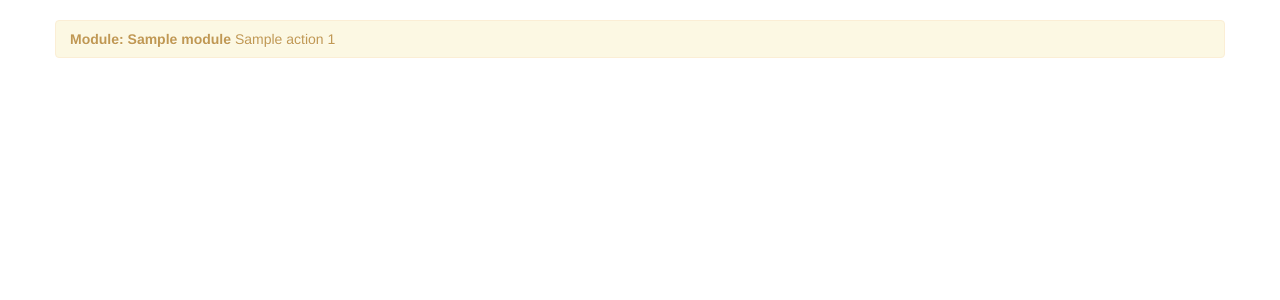
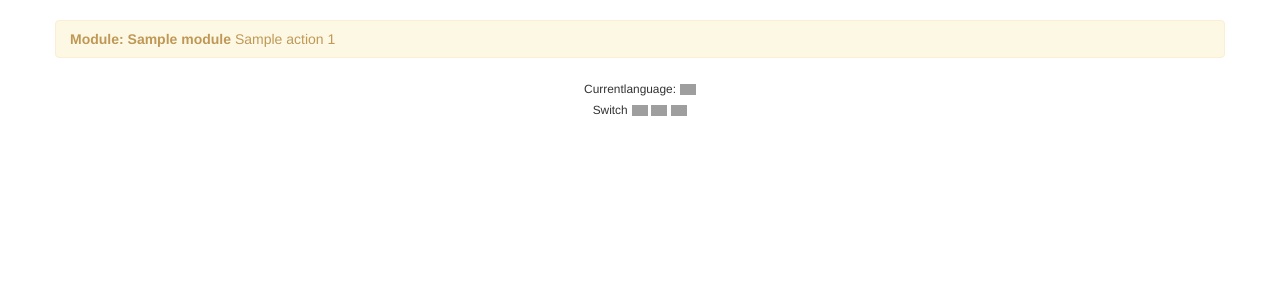
Before and after one commit to sogos/CluddyPublicProject, a PHP site: template themes/default/debug.twig in a window 1280 px wide. Shown: the top 300 px of the page. Run offline with PHP 8.4, Linux system fonts and the light colour scheme; the template is opened without the code that fills it: most values are stand-ins (such as "Sample title", 1, 10 or a date in 2020); some libraries are stand-ins or nearby versions; grey boxes are pictures that could not be loaded.

Commit message:
Ajout du switch de lang sur la route en cours

```diff
--- a/locales/de.yml
+++ b/locales/de.yml
@@ -1 +1,6 @@
+locale: de
+localeflags: de
 module: modul
+language: sprache
+currentlanguage: aktuelle Sprache
+switch: wechseln
--- a/themes/default/base.twig
+++ b/themes/default/base.twig
@@ -11,6 +11,7 @@
     <link href="/css/bootstrap.css" rel="stylesheet">
     <link href="/css/bootstrap-responsive.css" rel="stylesheet">
     <link href="/google-code-prettify/prettify.css" rel="stylesheet">
+    <link href="/flags/flags.css" rel="stylesheet">
 </head>
 <body>
  <div class="container">
@@ -39,8 +40,16 @@ src="http://pagead2.googlesyndication.com/pagead/show_ads.js">
 </script>
 {% endif %}
 </center>
+<center>
+<small>{{ 'currentlanguage'|trans|title }}:</small>
+<img src="blank.gif" class="flag flag-{{ 'localeflags'|trans }}"/><br>
+<small> {{ 'switch'|trans|title }}</small>
+<a href="/en{{url}}"><img src="blank.gif" class="flag flag-gb"/></a>
+<a href="/fr{{url}}"><img src="blank.gif" class="flag flag-fr"/></a>
+<a href="/de{{url}}"><img src="blank.gif" class="flag flag-de"/></a>
+</center>
+
 </div>
-
 <script src="/js/jquery-1.8.0.min.js"></script>
 <script src="/google-code-prettify/prettify.js"></script>
 <script src="/js/bootstrap.min.js"></script>
--- /dev/null
+++ b/web/flags/flags.css
@@ -0,0 +1,255 @@
+.flag {
+	width: 16px;
+	height: 11px;
+	background:url(flags.png) no-repeat
+}
+
+.flag.flag-ad {background-position: -16px 0}
+.flag.flag-ae {background-position: -32px 0}
+.flag.flag-af {background-position: -48px 0}
+.flag.flag-ag {background-position: -64px 0}
+.flag.flag-ai {background-position: -80px 0}
+.flag.flag-al {background-position: -96px 0}
+.flag.flag-am {background-position: -112px 0}
+.flag.flag-an {background-position: -128px 0}
+.flag.flag-ao {background-position: -144px 0}
+.flag.flag-ar {background-position: -160px 0}
+.flag.flag-as {background-position: -176px 0}
+.flag.flag-at {background-position: -192px 0}
+.flag.flag-au {background-position: -208px 0}
+.flag.flag-aw {background-position: -224px 0}
+.flag.flag-az {background-position: -240px 0}
+.flag.flag-ba {background-position: 0 -11px}
+.flag.flag-bb {background-position: -16px -11px}
+.flag.flag-bd {background-position: -32px -11px}
+.flag.flag-be {background-position: -48px -11px}
+.flag.flag-bf {background-position: -64px -11px}
+.flag.flag-bg {background-position: -80px -11px}
+.flag.flag-bh {background-position: -96px -11px}
+.flag.flag-bi {background-position: -112px -11px}
+.flag.flag-bj {background-position: -128px -11px}
+.flag.flag-bm {background-position: -144px -11px}
+.flag.flag-bn {background-position: -160px -11px}
+.flag.flag-bo {background-position: -176px -11px}
+.flag.flag-br {background-position: -192px -11px}
+.flag.flag-bs {background-position: -208px -11px}
+.flag.flag-bt {background-position: -224px -11px}
+.flag.flag-bv {background-position: -240px -11px}
+.flag.flag-bw {background-position: 0 -22px}
+.flag.flag-by {background-position: -16px -22px}
+.flag.flag-bz {background-position: -32px -22px}
+.flag.flag-ca {background-position: -48px -22px}
+.flag.flag-catalonia {background-position: -64px -22px}
+.flag.flag-cd {background-position: -80px -22px}
+.flag.flag-cf {background-position: -96px -22px}
+.flag.flag-cg {background-position: -112px -22px}
+.flag.flag-ch {background-position: -128px -22px}
+.flag.flag-ci {background-position: -144px -22px}
+.flag.flag-ck {background-position: -160px -22px}
+.flag.flag-cl {background-position: -176px -22px}
+.flag.flag-cm {background-position: -192px -22px}
+.flag.flag-cn {background-position: -208px -22px}
+.flag.flag-co {background-position: -224px -22px}
+.flag.flag-cr {background-position: -240px -22px}
+.flag.flag-cu {background-position: 0 -33px}
+.flag.flag-cv {background-position: -16px -33px}
+.flag.flag-cw {background-position: -32px -33px}
+.flag.flag-cy {background-position: -48px -33px}
+.flag.flag-cz {background-position: -64px -33px}
+.flag.flag-de {background-position: -80px -33px}
+.flag.flag-dj {background-position: -96px -33px}
+.flag.flag-dk {background-position: -112px -33px}
+.flag.flag-dm {background-position: -128px -33px}
+.flag.flag-do {background-position: -144px -33px}
+.flag.flag-dz {background-position: -160px -33px}
+.flag.flag-ec {background-position: -176px -33px}
+.flag.flag-ee {background-position: -192px -33px}
+.flag.flag-eg {background-position: -208px -33px}
+.flag.flag-eh {background-position: -224px -33px}
+.flag.flag-england {background-position: -240px -33px}
+.flag.flag-er {background-position: 0 -44px}
+.flag.flag-es {background-position: -16px -44px}
+.flag.flag-et {background-position: -32px -44px}
+.flag.flag-eu {background-position: -48px -44px}
+.flag.flag-fi {background-position: -64px -44px}
+.flag.flag-fj {background-position: -80px -44px}
+.flag.flag-fk {background-position: -96px -44px}
+.flag.flag-fm {background-position: -112px -44px}
+.flag.flag-fo {background-position: -128px -44px}
+.flag.flag-fr {background-position: -144px -44px}
+.flag.flag-ga {background-position: -160px -44px}
+.flag.flag-gb {background-position: -176px -44px}
+.flag.flag-gd {background-position: -192px -44px}
+.flag.flag-ge {background-position: -208px -44px}
+.flag.flag-gf {background-position: -224px -44px}
+.flag.flag-gg {background-position: -240px -44px}
+.flag.flag-gh {background-position: 0 -55px}
+.flag.flag-gi {background-position: -16px -55px}
+.flag.flag-gl {background-position: -32px -55px}
+.flag.flag-gm {background-position: -48px -55px}
+.flag.flag-gn {background-position: -64px -55px}
+.flag.flag-gp {background-position: -80px -55px}
+.flag.flag-gq {background-position: -96px -55px}
+.flag.flag-gr {background-position: -112px -55px}
+.flag.flag-gs {background-position: -128px -55px}
+.flag.flag-gt {background-position: -144px -55px}
+.flag.flag-gu {background-position: -160px -55px}
+.flag.flag-gw {background-position: -176px -55px}
+.flag.flag-gy {background-position: -192px -55px}
+.flag.flag-hk {background-position: -208px -55px}
+.flag.flag-hm {background-position: -224px -55px}
+.flag.flag-hn {background-position: -240px -55px}
+.flag.flag-hr {background-position: 0 -66px}
+.flag.flag-ht {background-position: -16px -66px}
+.flag.flag-hu {background-position: -32px -66px}
+.flag.flag-id {background-position: -48px -66px}
+.flag.flag-ie {background-position: -64px -66px}
+.flag.flag-il {background-position: -80px -66px}
+.flag.flag-im {background-position: -96px -66px}
+.flag.flag-in {background-position: -112px -66px}
+.flag.flag-io {background-position: -128px -66px}
+.flag.flag-iq {background-position: -144px -66px}
+.flag.flag-ir {background-position: -160px -66px}
+.flag.flag-is {background-position: -176px -66px}
+.flag.flag-it {background-position: -192px -66px}
+.flag.flag-je {background-position: -208px -66px}
+.flag.flag-jm {background-position: -224px -66px}
+.flag.flag-jo {background-position: -240px -66px}
+.flag.flag-jp {background-position: 0 -77px}
+.flag.flag-ke {background-position: -16px -77px}
+.flag.flag-kg {background-position: -32px -77px}
+.flag.flag-kh {background-position: -48px -77px}
+.flag.flag-ki {background-position: -64px -77px}
+.flag.flag-km {background-position: -80px -77px}
+.flag.flag-kn {background-position: -96px -77px}
+.flag.flag-kp {background-position: -112px -77px}
+.flag.flag-kr {background-position: -128px -77px}
+.flag.flag-kurdistan {background-position: -144px -77px}
+.flag.flag-kw {background-position: -160px -77px}
+.flag.flag-ky {background-position: -176px -77px}
+.flag.flag-kz {background-position: -192px -77px}
+.flag.flag-la {background-position: -208px -77px}
+.flag.flag-lb {background-position: -224px -77px}
+.flag.flag-lc {background-position: -240px -77px}
+.flag.flag-li {background-position: 0 -88px}
+.flag.flag-lk {background-position: -16px -88px}
+.flag.flag-lr {background-position: -32px -88px}
+.flag.flag-ls {background-position: -48px -88px}
+.flag.flag-lt {background-position: -64px -88px}
+.flag.flag-lu {background-position: -80px -88px}
+.flag.flag-lv {background-position: -96px -88px}
+.flag.flag-ly {background-position: -112px -88px}
+.flag.flag-ma {background-position: -128px -88px}
+.flag.flag-mc {background-position: -144px -88px}
+.flag.flag-md {background-position: -160px -88px}
+.flag.flag-me {background-position: -176px -88px}
+.flag.flag-mg {background-position: -192px -88px}
+.flag.flag-mh {background-position: -208px -88px}
+.flag.flag-mk {background-position: -224px -88px}
+.flag.flag-ml {background-position: -240px -88px}
+.flag.flag-mm {background-position: 0 -99px}
+.flag.flag-mn {background-position: -16px -99px}
+.flag.flag-mo {background-position: -32px -99px}
+.flag.flag-mp {background-position: -48px -99px}
+.flag.flag-mq {background-position: -64px -99px}
+.flag.flag-mr {background-position: -80px -99px}
+.flag.flag-ms {background-position: -96px -99px}
+.flag.flag-mt {background-position: -112px -99px}
+.flag.flag-mu {background-position: -128px -99px}
+.flag.flag-mv {background-position: -144px -99px}
+.flag.flag-mw {background-position: -160px -99px}
+.flag.flag-mx {background-position: -176px -99px}
+.flag.flag-my {background-position: -192px -99px}
+.flag.flag-mz {background-position: -208px -99px}
+.flag.flag-na {background-position: -224px -99px}
+.flag.flag-nc {background-position: -240px -99px}
+.flag.flag-ne {background-position: 0 -110px}
+.flag.flag-nf {background-position: -16px -110px}
+.flag.flag-ng {background-position: -32px -110px}
+.flag.flag-ni {background-position: -48px -110px}
+.flag.flag-nl {background-position: -64px -110px}
+.flag.flag-no {background-position: -80px -110px}
+.flag.flag-np {background-position: -96px -110px}
+.flag.flag-nr {background-position: -112px -110px}
+.flag.flag-nu {background-position: -128px -110px}
+.flag.flag-nz {background-position: -144px -110px}
+.flag.flag-om {background-position: -160px -110px}
+.flag.flag-pa {background-position: -176px -110px}
+.flag.flag-pe {background-position: -192px -110px}
+.flag.flag-pf {background-position: -208px -110px}
+.flag.flag-pg {background-position: -224px -110px}
+.flag.flag-ph {background-position: -240px -110px}
+.flag.flag-pk {background-position: 0 -121px}
+.flag.flag-pl {background-position: -16px -121px}
+.flag.flag-pm {background-position: -32px -121px}
+.flag.flag-pn {background-position: -48px -121px}
+.flag.flag-pr {background-position: -64px -121px}
+.flag.flag-ps {background-position: -80px -121px}
+.flag.flag-pt {background-position: -96px -121px}
+.flag.flag-pw {background-position: -112px -121px}
+.flag.flag-py {background-position: -128px -121px}
+.flag.flag-qa {background-position: -144px -121px}
+.flag.flag-re {background-position: -160px -121px}
+.flag.flag-ro {background-position: -176px -121px}
+.flag.flag-rs {background-position: -192px -121px}
+.flag.flag-ru {background-position: -208px -121px}
+.flag.flag-rw {background-position: -224px -121px}
+.flag.flag-sa {background-position: -240px -121px}
+.flag.flag-sb {background-position: 0 -132px}
+.flag.flag-sc {background-position: -16px -132px}
+.flag.flag-scotland {background-position: -32px -132px}
+.flag.flag-sd {background-position: -48px -132px}
+.flag.flag-se {background-position: -64px -132px}
+.flag.flag-sg {background-position: -80px -132px}
+.flag.flag-sh {background-position: -96px -132px}
+.flag.flag-si {background-position: -112px -132px}
+.flag.flag-sk {background-position: -128px -132px}
+.flag.flag-sl {background-position: -144px -132px}
+.flag.flag-sm {background-position: -160px -132px}
+.flag.flag-sn {background-position: -176px -132px}
+.flag.flag-so {background-position: -192px -132px}
+.flag.flag-somaliland {background-position: -208px -132px}
+.flag.flag-sr {background-position: -224px -132px}
+.flag.flag-ss {background-position: -240px -132px}
+.flag.flag-st {background-position: 0 -143px}
+.flag.flag-sv {background-position: -16px -143px}
+.flag.flag-sy {background-position: -32px -143px}
+.flag.flag-sz {background-position: -48px -143px}
+.flag.flag-tc {background-position: -64px -143px}
+.flag.flag-td {background-position: -80px -143px}
+.flag.flag-tf {background-position: -96px -143px}
+.flag.flag-tg {background-position: -112px -143px}
+.flag.flag-th {background-position: -128px -143px}
+.flag.flag-tj {background-position: -144px -143px}
+.flag.flag-tk {background-position: -160px -143px}
+.flag.flag-tl {background-position: -176px -143px}
+.flag.flag-tm {background-position: -192px -143px}
+.flag.flag-tn {background-position: -208px -143px}
+.flag.flag-to {background-position: -224px -143px}
+.flag.flag-tr {background-position: -240px -143px}
+.flag.flag-tt {background-position: 0 -154px}
+.flag.flag-tv {background-position: -16px -154px}
+.flag.flag-tw {background-position: -32px -154px}
+.flag.flag-tz {background-position: -48px -154px}
+.flag.flag-ua {background-position: -64px -154px}
+.flag.flag-ug {background-position: -80px -154px}
+.flag.flag-um {background-position: -96px -154px}
+.flag.flag-us {background-position: -112px -154px}
+.flag.flag-uy {background-position: -128px -154px}
+.flag.flag-uz {background-position: -144px -154px}
+.flag.flag-va {background-position: -160px -154px}
+.flag.flag-vc {background-position: -176px -154px}
+.flag.flag-ve {background-position: -192px -154px}
+.flag.flag-vg {background-position: -208px -154px}
+.flag.flag-vi {background-position: -224px -154px}
+.flag.flag-vn {background-position: -240px -154px}
+.flag.flag-vu {background-position: 0 -165px}
+.flag.flag-wales {background-position: -16px -165px}
+.flag.flag-wf {background-position: -32px -165px}
+.flag.flag-ws {background-position: -48px -165px}
+.flag.flag-ye {background-position: -64px -165px}
+.flag.flag-yt {background-position: -80px -165px}
+.flag.flag-za {background-position: -96px -165px}
+.flag.flag-zanzibar {background-position: -112px -165px}
+.flag.flag-zm {background-position: -128px -165px}
+.flag.flag-zw {background-position: -144px -165px}
```
Also changed, not shown: locales/en.yml (+6 -1 lines), locales/fr.yml (+6 -1 lines), src/api/route/routeManager.php (+13 -2 lines), web/flags/flags.png (added), 1 other file.
